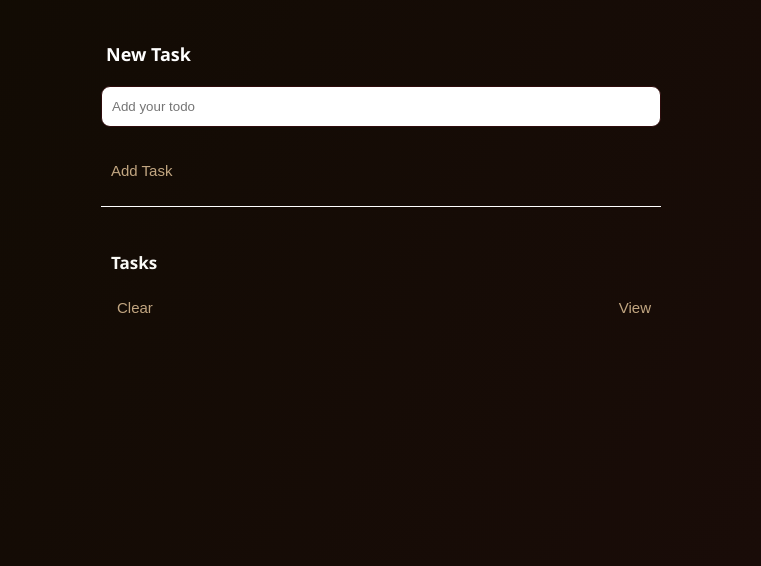
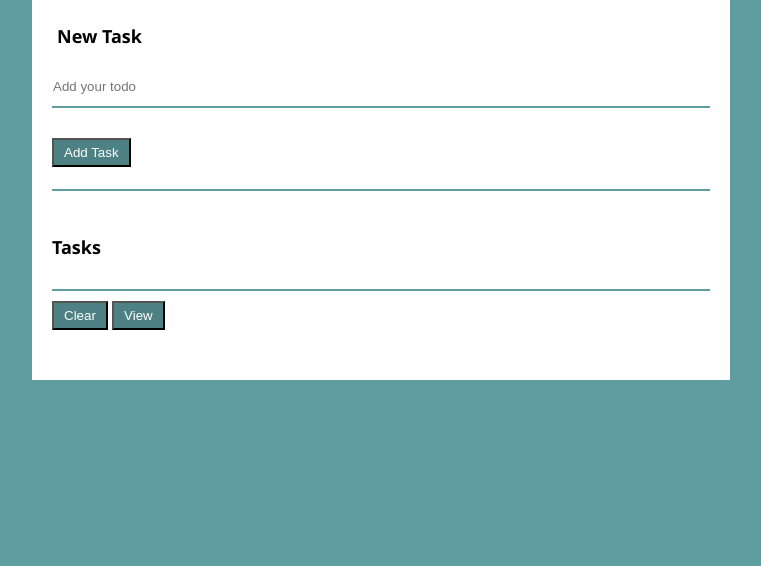
Before and after one commit to Tomibanks/todo-list, a plain HTML site: page index.html in a window 1280 px wide. Shown: the part 274-840 px from the top of the page, without its empty margins (259-1020 px from the left). Drawn offline with Linux system fonts and the light colour scheme.

Commit message:
Task list

```diff
--- a/index.html
+++ b/index.html
@@ -1,36 +1,39 @@
 <!DOCTYPE html>
 <html lang="en">
+
 <head>
   <meta charset="UTF-8">
   <meta http-equiv="X-UA-Compatible" content="IE=edge">
   <meta name="viewport" content="width=device-width, initial-scale=1.0">
- <title>Bankole's Todo List</title>
+  <title>Septa Todo List</title>
   <link rel="stylesheet" href="style.css">
   <link rel="stylesheet" href="https://cdnjs.cloudflare.com/ajax/libs/font-awesome/4.7.0/css/font-awesome.min.css">
 </head>
+
 <body>
   <div class="container">
     <!--Todo list header-->
-  <h1>Todo List</h1>
+    <h1>Task List</h1>
     <p style="margin-left: 5px;">New Task</p>
 
     <!--inputField ID Selector-->
     <form>
- <input id="input" type="text" placeholder="Add your todo"> <button onclick="save();" class="button-one" id="addToDo">Add Task</button>
+      <input id="input" type="text" placeholder="Add your todo"> <button onclick="save();" class="button-one"
+        id="addToDo">Add Task</button>
     </form>
     <br>
- <hr size="1" width="100%" color="white">
+    <hr size="2" width="100%" color="cadetblue">
     <br>
     <br>
- <h2 style="color: rgb(250, 250, 246); font-size: 17px; text-decoration: none; margin-left: 10px;">Tasks</h2>
+    <h2 style="color: black; font-size: 17px; text-decoration: none; margin-left: 0px; font-size: 18px;">Tasks</h2>
     <!--toDoContainer ID Selector-->
     <div class="to-dos" id="toDoContainer"></div>
-
-<!-- <button  onclick="view();" id="submitfield" class="button-twos">Submit</button> -->
+    <hr size="2" width="100%" color="cadetblue">
 
     <!--clearToDo ID Selector-->
     <button class="button-two" id="clearToDo"><a>Clear</a></button>
 
+    <!--View todo selector-->
     <button class="button-three" onclick="view();">View</button>
   </div>
 
--- a/main.js
+++ b/main.js
@@ -3,17 +3,16 @@ const addToDoButton = document.getElementById("addToDo");
 const toDoContainer = document.getElementById("toDoContainer");
 const input = document.getElementById("input");
 const clearToDoButton = document.getElementById("clearToDo");
-const submitButton = document.getElementById("submitfield");
 
 //Event listeners
 addToDoButton.addEventListener("click", addToDo);
 clearToDoButton.addEventListener("click", clearToDo);
 toDoContainer.addEventListener("click", deleteToDo);
-submitButton.addEventListener("click", submitfield);
 
 //Functons
+
 function save() {
-  var new_data = " " + document.getElementById("input").value;
+  var new_data = "<br>" + document.getElementById("input").value;
 
   if (localStorage.getItem("data") == null) {
     localStorage.setItem("data", "[]");
@@ -24,7 +23,6 @@ function save() {
 
   localStorage.setItem("data", JSON.stringify(old_data));
 }
-
 function view() {
   if (localStorage.getItem("data") != null) {
     document.getElementById("toDoContainer").innerHTML = JSON.parse(
@@ -69,7 +67,3 @@ function clearToDo(e) {
   toDoContainer.remove();
   window.location.reload();
 }
-
-function submitfield(e) {
-  window.location.href = "todo.html";
-}
--- a/style.css
+++ b/style.css
@@ -1,6 +1,6 @@
 * {
   box-sizing: border-box;
-  margin: 0 auto;
+  margin: 0;
   padding: 0;
 }
 
@@ -8,7 +8,7 @@ body {
   font-family: "Segoe UI", Tahoma, Geneva, Verdana, sans-serif;
   min-height: 100vh;
   margin: 20px;
-  background-image: linear-gradient(120deg, #0f0b02, #1b0c09);
+  background-color: cadetblue;
   background-position: center;
   background-size: cover;
   display: flex;
@@ -17,105 +17,98 @@ body {
 }
 
 h1 {
-  font-size: 45px;
+  font-size: 30px;
   text-transform: uppercase;
-  margin-bottom: 60px;
-  color: white;
+  margin-bottom: 40px;
 }
 
 p {
   margin-bottom: 20px;
   font-size: 18px;
   font-weight: bold;
-  color: white;
 }
 
 .container {
-  padding: 0px 20px 50px 20px;
-  width: 600px;
+  padding: 30px 20px 50px 20px;
+  width: 700px;
   max-width: 100%;
+  background-color: white;
+  border-style: solid;
+  border-width: 1px;
+  border-color: cadetblue;
 }
 
 form input {
-  border: 1px solid rgb(46, 12, 12);
-  border-radius: 9px;
-  background: white;
+  color: cadetblue;
   width: 100%;
+  height: 40px;
+  padding: 1px;
+  border-top-style: none;
+  border-right-style: none;
+  border-bottom-style: solid;
+  border-left-style: none;
+  border-color: cadetblue;
 }
 
 input {
-  padding: 12px 2px 12px 10px;
-  margin-bottom: 30px;
+  padding: 10px 2px 4px 1px;
+  margin-bottom: 20px;
 }
 
 button {
-  appearance: none;
-  border: none;
-  outline: none;
-  background: none;
-}
-
-button {
-  font-size: 15px;
-  color: rgb(194, 166, 129);
   padding: 5px 10px 5px 10px;
   cursor: pointer;
-  transition: 0.5s;
-}
-
-button:hover {
-  font-weight: bolder;
+  transition: 0s;
+  margin-top: 10px;
 }
 
 .paragraph-style {
-  margin: 0;
   cursor: pointer;
-  font-size: 18px;
+  font-size: 15px;
+  margin: 10px;
+  font-weight: bold;
+  cursor: pointer;
   font-weight: bolder;
-  margin: 10px;
-  color: white;
-  margin-top: 30px;
+  margin-top: 20px;
 }
 
 .to-dos {
-  margin-bottom: 20px;
-}
-
-.delete-btn {
-  margin-left: 10px;
-  transition: 0.5s;
-  color: rgb(211, 49, 49);
-  float: right;
-}
-
-.delete-btn:hover {
-  color: rgb(211, 49, 49);
+  margin-bottom: 30px;
 }
 
 .fa-trash {
   pointer-events: none;
 }
 
-button a {
-  text-decoration: none;
-  color: white;
-  padding: 6px;
-  border-radius: 4px;
-  cursor: pointer;
+.delete-btn {
+  transition: 0.5s;
+  float: right;
+  border: none;
+  background-color: white;
+  color: rgb(204, 64, 64);
 }
 
-.button-two a {
-  color: rgb(194, 166, 129);
+.delete-btn:hover {
+  font-weight: bold;
 }
 
 .button-three {
-  float: right;
-  color: rgb(194, 166, 129);
+  background-color: rgb(77, 129, 131);
+  color: white;
+}
+
+.button-two {
+  background-color: rgb(77, 129, 131);
+  color: white;
+}
+
+.button-one {
+  background-color: rgb(77, 129, 131);
+  color: white;
 }
 
 .list-style {
-  color: white;
-  margin-top: 20px;
+  color: black;
+  margin-bottom: 20px;
   font-size: 17px;
-  margin-left: 10px;
 }
```
Lines whose indentation alone changed are shown as unchanged.
